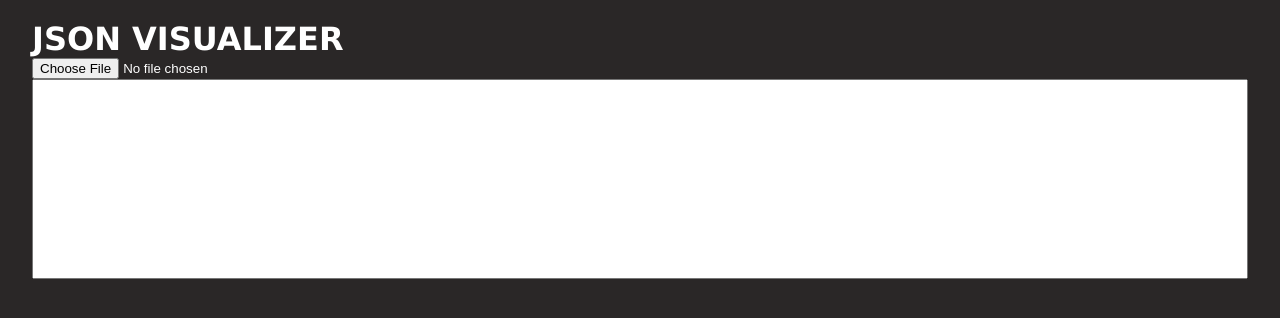
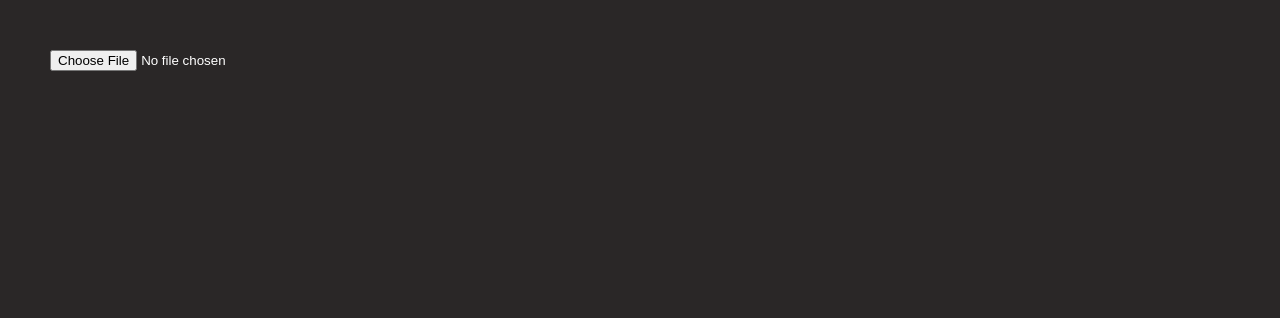
Before and after one commit to DavideDeLeonardis/Json-Visualizer, a React (Vite) app: page / in a window 1280 px wide. Shown: the top 318 px of the page. Built offline with nearby package versions, Linux system fonts and the light colour scheme.

Commit message:
first visualization

```diff
--- a/package.json
+++ b/package.json
@@ -11,6 +11,7 @@
   },
   "dependencies": {
     "react": "^18.2.0",
+    "react-d3-tree": "^3.5.2",
     "react-dom": "^18.2.0",
     "sass": "^1.62.1",
     "scss": "^0.2.4"
--- a/src/App.tsx
+++ b/src/App.tsx
@@ -1,14 +1,68 @@
-import File from './components/File'
-
+import { ChangeEvent, ReactNode, useState } from 'react';
 import './assets/scss/index.scss';
 
-function App() {
+interface File {
+   [key: string]: File | string;
+}
+
+type TreeNode = {
+   name: string;
+   children?: TreeNode[];
+};
+
+function objectToTree(data: object | any[]): TreeNode[] {
+   const isArray = Array.isArray(data);
+
+   return Object.entries(data).map(([key, value]) => {
+      const node: TreeNode = { name: isArray ? `[${key}]` : key };
+
+      if (value && (Array.isArray(value) || typeof value === 'object')) {
+         node.children = objectToTree(value);
+      }
+
+      return node;
+   });
+}
+
+const App = (): ReactNode => {
+   const [jsonData, setJsonData] = useState<File | null>(null);
+
+   const handleFileChange = (e: ChangeEvent<HTMLInputElement>): void => {
+      const reader = new FileReader();
+      reader.readAsText(e.target.files![0]);
+      reader.onload = (e) =>
+         setJsonData(JSON.parse(e.target!.result as string));
+   };
+
+   const displayProperty = (file: File): ReactNode => {
+      const nodes = objectToTree(file);
+
+      const renderTreeNodes = (nodes: TreeNode[]) => {
+         return nodes.map((node) => {
+            return (
+                  <li key={node.name}>
+                     {node.name}
+                     {node.children && (
+                        <ul style={{ marginLeft: '20px' }}>
+                           {renderTreeNodes(node.children)}
+                        </ul>
+                     )}
+                     <br />
+                  </li>
+            );
+         });
+      };
+
+      return <ul>{renderTreeNodes(nodes)}</ul>;
+   };
+
    return (
       <div className="container">
-         <h1>JSON VISUALIZER</h1>
-			<File />
+			<input type="file" onChange={handleFileChange} />
+			<br />
+         {jsonData && <div>{displayProperty(jsonData)}</div>}
       </div>
    );
-}
+};
 
 export default App;
--- a/src/assets/config/test.json
+++ b/src/assets/config/test.json
@@ -29,7 +29,8 @@
          {
             "id": 2,
             "caption": "testo 2",
-            "text": null
+            "text": null,
+				"es": [1, 2, 3]
          },
          {
             "id": 3,
--- a/src/assets/scss/index.scss
+++ b/src/assets/scss/index.scss
@@ -15,7 +15,14 @@ body {
 }
 
 .container {
-   width: 95%;
-   margin: auto;
-   margin-top: 20px;
+   display: flex;
+   flex-direction: column;
+	padding: 50px;
+
+	textarea {
+		resize: none;
+		width: 80%;
+		height: 100px;
+		margin-top: 20px;
+	}
 }
--- a/src/components/File.tsx
+++ b/src/components/File.tsx
@@ -1,24 +1,39 @@
-import { useState, ChangeEvent } from 'react';
+// import { useState, ChangeEvent } from 'react';
 
-import classes from './file.module.scss';
+// import classes from './file.module.scss';
 
-const File = () => {
-   const [file, setFile] = useState(null);
-	const [JsonToHandle, setJsonToHandle] = useState();
+// const File = ({ data }) => {
+//    const [file, setFile] = useState();
+//    const [textareaJsonFile, setTextareaJsonFile] = useState();
+//    const [inputJsonFile, setInputJsonFile] = useState();
 
 
-   return (
-      <div className={classes.container}>
-         <input type="file" onChange={() => null} />
-         <br />
-         <textarea
-            style={{ height: '200px', width: '100%', resize: 'none' }}
-            value={JsonToHandle}
-            onChange={() => null}
-         ></textarea>
-         <ul></ul>
-      </div>
-   );
-};
+//    // return (
+//    //    <div className={classes.container}>
+//    //       <input
+//    //          type="file"
+//    //          // value={}
+//    //          // onChange={}
+//    //       />
+//    //       <br />
+//    //       <textarea
+//    //          style={{ height: '200px', width: '100%', resize: 'none' }}
+//    //          // value={}
+//    //          // onChange={}
+//    //       ></textarea>
+//    //       <ul></ul>
+//    //    </div>
+//    // );
 
-export default File;
+
+// };
+
+// function JSONValue({ value }) {
+//    if (typeof value === 'object' && value !== null) {
+//       return <File data={value} />;
+//    } else {
+//       return String(value);
+//    }
+// }
+
+// export default File;
```
Also changed, not shown: .eslintrc.cjs, tsconfig.json (indentation only), 1 other file (tests, documents, lock files or other folders).
